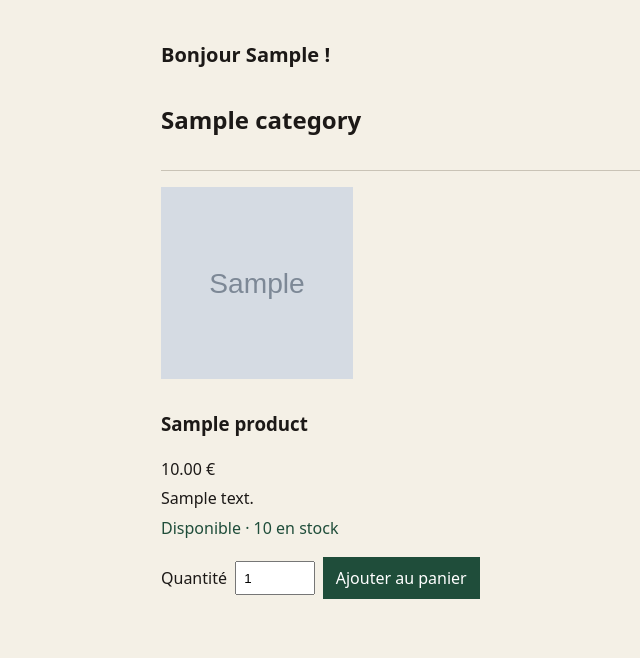
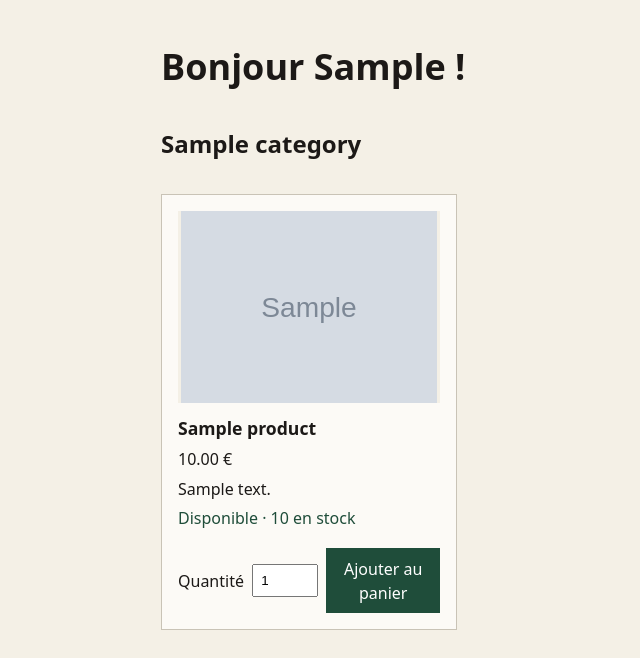
Before and after one commit to RabahSend/Epicer-int, a Django app: page /api/catalog/products/ in a window 1280 px wide. Shown: the part 142-800 px from the top of the page, without its empty margins (19-659 px from the left). Run offline with Django 5.2, Linux system fonts and the light colour scheme; a user stored in the database is signed in; tables that the repository leaves empty hold one stand-in row (values such as "Sample post"); grey boxes marked "Sample" are stand-in pictures.

Commit message:
amélioration d'affichage des produits

```diff
--- a/epicerIntApp/catalog/templates/catalog/products.html
+++ b/epicerIntApp/catalog/templates/catalog/products.html
@@ -1,8 +1,9 @@
 {% extends "base.html" %}
+{% load static %}
 
 {% block content %}
   <p class="product-greeting">
-    Bonjour{% if user.is_authenticated and user.first_name %} {{ user.first_name }} !{% endif %}
+    Bonjour{% if user.is_authenticated and user.first_name %} {{ user.first_name }}{% endif %} !
   </p>
 
   {% comment %}
@@ -21,6 +22,7 @@
           {% for product in category.products.all %}
             {% if product.is_active %}
               <article class="product-item">
+                <div class="product-item__image-slot">
                   {% if product.image %}
                     <img
                       class="product-item__image"
@@ -28,8 +30,16 @@
                       alt="{{ product.name }}"
                       loading="lazy"
                     >
+                  {% else %}
+                    <img
+                      class="product-item__image"
+                      src="{% static 'core/images/no-photo.png' %}"
+                      alt="Aucune photo disponible"
+                      loading="lazy"
+                    >
                   {% endif %}
-                <div>
+                </div>
+                <div class="product-item__details">
                   <h3>{{ product.name }}</h3>
                   <p>{{ product.price }} €</p>
                   {% if product.description %}<p>{{ product.description }}</p>{% endif %}
@@ -39,6 +49,7 @@
                     <p class="availability">Indisponible</p>
                   {% endif %}
                 </div>
+                <div class="product-item__action">
                   {% if user.is_authenticated and user.is_member %}
                     {% if product.stock > 0 %}
                       <form action="{% url 'add_to_cart' product.pk %}" method="post">
@@ -55,6 +66,7 @@
                   {% else %}
                     <a class="button-link" href="{% url 'signup' %}">Adhérer et créer un compte</a>
                   {% endif %}
+                </div>
               </article>
             {% endif %}
           {% endfor %}
--- a/epicerIntApp/core/static/core/css/layout.css
+++ b/epicerIntApp/core/static/core/css/layout.css
@@ -85,12 +85,13 @@
   }
   .product-greeting {
     margin: 1.5rem 0 0;
-    font-size: 1.25rem;
+    font-size: 2.25rem;
     font-weight: 600;
   }
 
   .product-list {
     display: grid;
+    grid-template-columns: repeat(3, minmax(0, 1fr));
     gap: 1rem;
     margin-top: 2rem;
   }
@@ -98,20 +99,32 @@
   .product-item {
     display: flex;
     flex-direction: column;
-    align-items: flex-start;
+    align-items: stretch;
     gap: 0.75rem;
-    padding: 1rem 0;
-    border-top: 1px solid #c9c3b6;
+    padding: 1rem;
+    border: 1px solid #c9c3b6;
+    background: var(--papier);
   }
 
-  .product-item h2 { margin: 0; font-size: 1.2rem; }
+  .product-item h3 { margin: 0; font-size: 1.1rem; }
   .product-item p { margin: 0.35rem 0; }
   .product-item form { display: flex; align-items: center; gap: 0.5rem; }
+  .product-item__image-slot {
+    display: flex;
+    align-items: center;
+    justify-content: center;
+    width: 100%;
+    height: 12rem;
+    flex: 0 0 12rem;
+    background: var(--creme);
+  }
   .product-item__image {
-    width: 12rem;
-    height: 12rem;
-    object-fit: cover;
+    max-width: 100%;
+    max-height: 100%;
+    object-fit: contain;
   }
+  .product-item__details { flex: 1; }
+  .product-item__action { margin-top: auto; }
   .product-item input, .cart-table input { width: 5rem; padding: 0.45rem; }
   button, .button-link {
     display: inline-block;
@@ -155,6 +168,11 @@
       flex-direction: column;
       align-items: flex-start;
     }
+    .product-list { grid-template-columns: repeat(2, minmax(0, 1fr)); }
     .product-item form { flex-wrap: wrap; }
     .cart-table { font-size: 0.9rem; }
   }
+
+  @media (max-width: 480px) {
+    .product-list { grid-template-columns: 1fr; }
+  }
```
Also changed, not shown: epicerIntApp/catalog/tests.py (+4 -4 lines), epicerIntApp/core/static/core/images/no-photo.png (added). Lines whose indentation alone changed are shown as unchanged.
